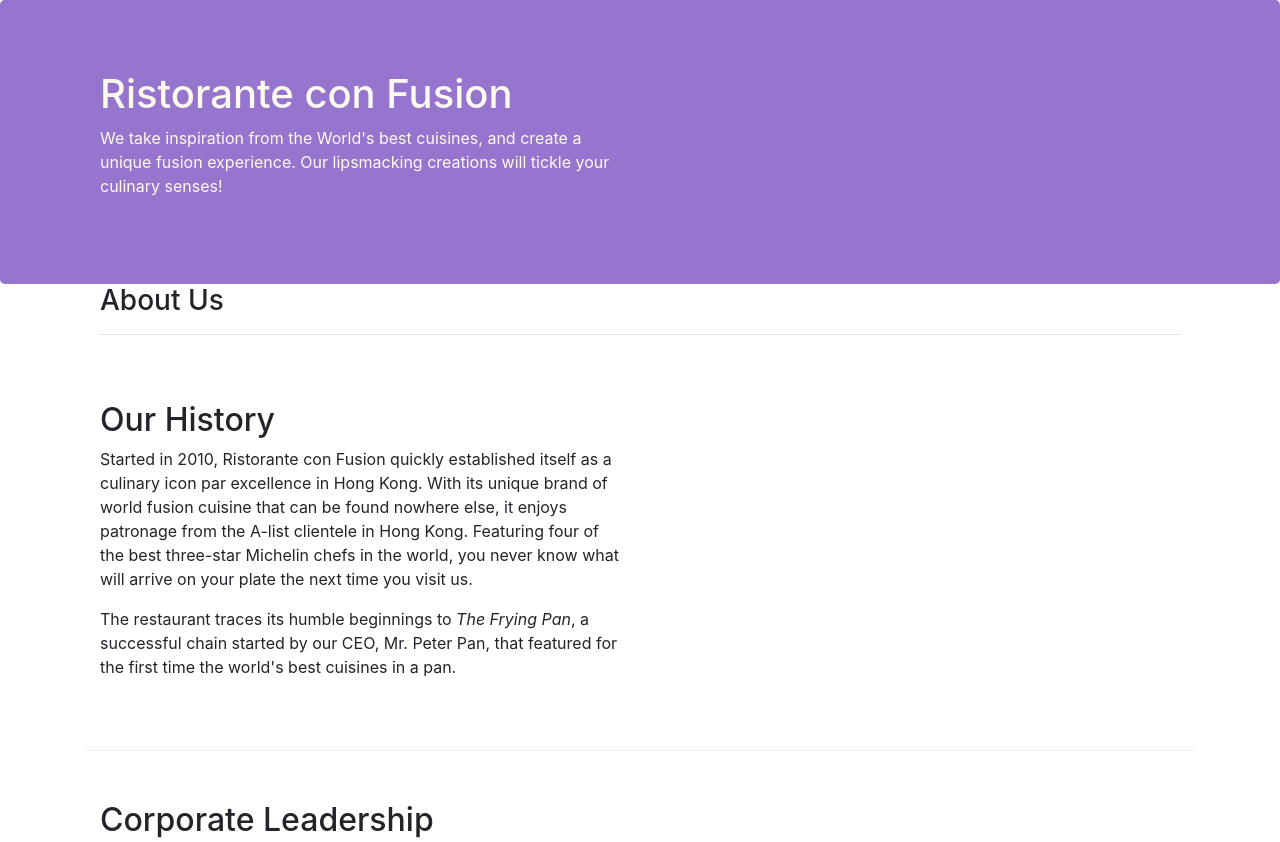
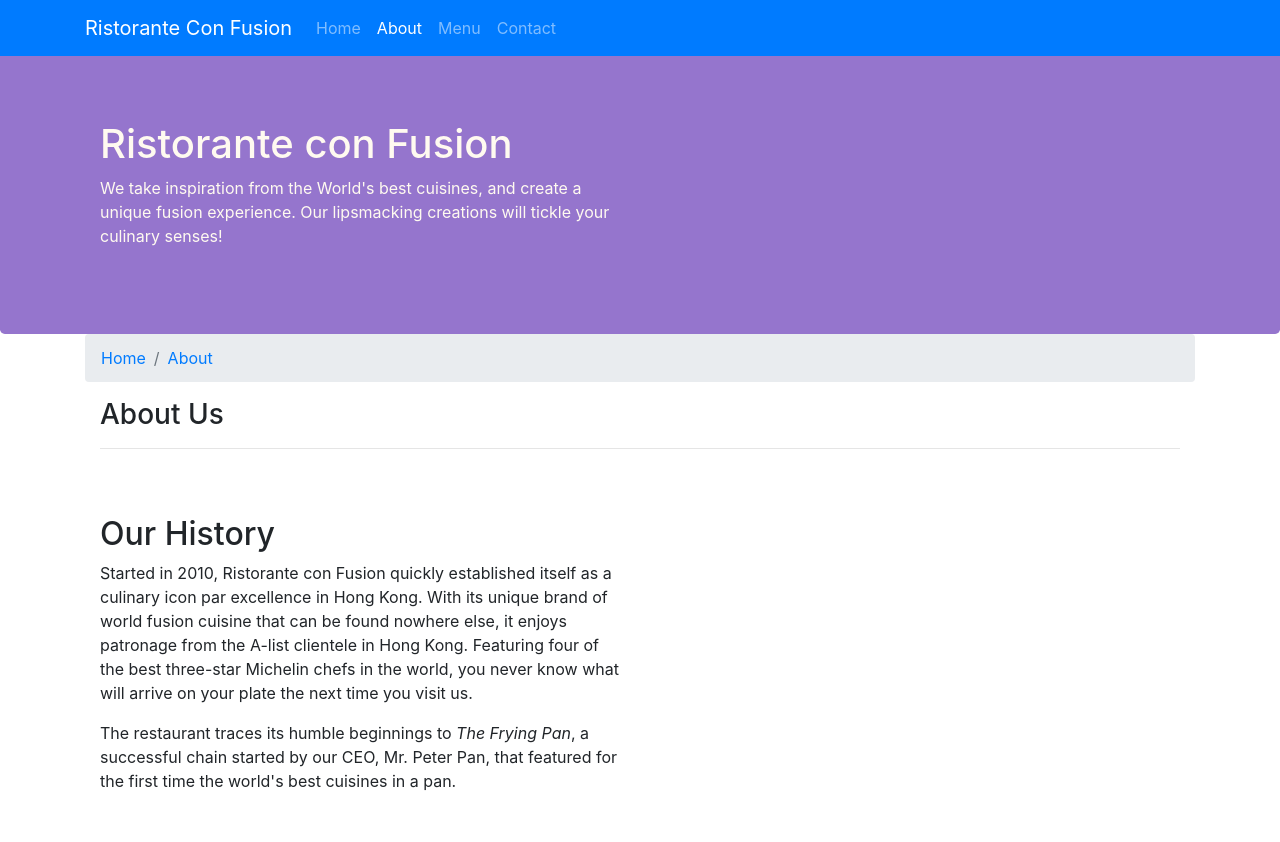
Before and after one commit to neerajlamba/Bootstrap, a website: page aboutus.html in a window 1280 px wide. Shown: the top 842 px of the page. Drawn offline with nearby package versions, Linux system fonts and the light colour scheme.

Commit message:
Navbar and Breadcrumbs

```diff
--- a/aboutus.html
+++ b/aboutus.html
@@ -16,7 +16,22 @@
 </head>
 
 <body>
-
+    <nav class= "navbar navbar-dark navbar-expand-sm bg-primary fixed-top">
+        <div class="container">
+            <button class="navbar-toggler" type="button" data-toggle="collapse" data-target="#navbar">
+                <span class="navbar-toggler-icon"></span>
+            </button>
+            <a class="navbar-brand" href="#">Ristorante Con Fusion</a>
+            <div class="collapse navbar-collapse" id="navbar">
+                <ul class = "navbar-nav mr-auto">
+                    <li class="nav-item"><a class="nav-link" href="./index.html">Home</a></li>
+                    <li class="nav-item active"><a class="nav-link" href="#">About</a></li>
+                    <li class="nav-item"><a class="nav-link" href = "#">Menu</a></li>
+                    <li class="nav-item"><a class="nav-link" href="#">Contact</a></li>
+                </ul>
+            </div>
+        </div>
+    </nav>
     <header class="jumbotron">
         <div class="container">
             <div class="row row-header">
@@ -32,6 +47,10 @@
 
     <div class="container">
         <div class="row row-header">
+            <div class="col-12 breadcrumb">
+                <li class="breadcrumb-item"><a href="./index.html">Home</a></li>
+                <li class="breadcrumb-item active"><a href="#">About</a></li>
+            </div>
             <div class="col-12">
                <h3>About Us</h3>
                <hr>
@@ -71,7 +90,7 @@
                 <div class="col-4 offset-1 col-sm-2">
                     <h5>Links</h5>
                     <ul class="list-unstyled">
-                        <li><a href="#">Home</a></li>
+                        <li><a href="./index.html">Home</a></li>
                         <li><a href="#">About</a></li>
                         <li><a href="#">Menu</a></li>
                         <li><a href="#">Contact</a></li>
--- a/css/styles.css
+++ b/css/styles.css
@@ -28,3 +28,12 @@
     margin: 0px;
     color: #0f0f0f;
 }
+
+body{
+    padding:50px 0px 0px 0px;
+    z-index:0;
+}
+
+.navbar-dark {
+     background-color: #512DA8;
+}
```
Also changed, not shown: index.html (+17 -1 lines).
